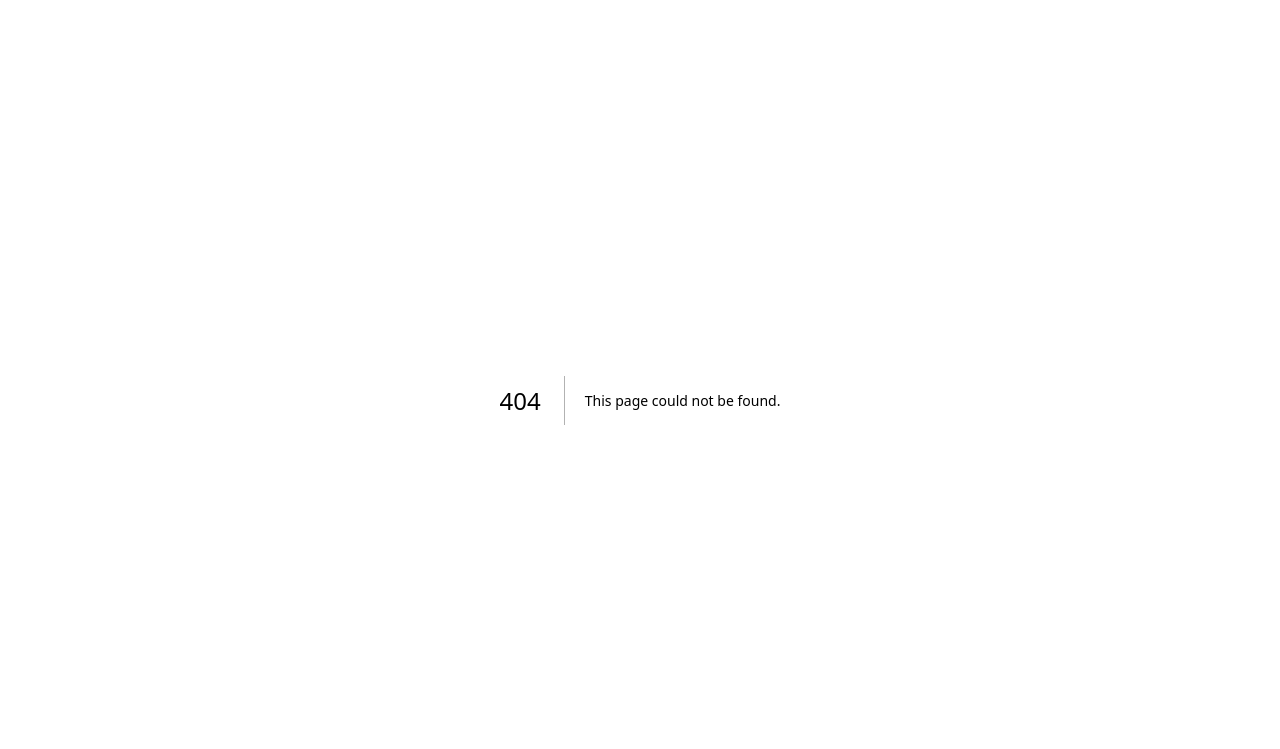
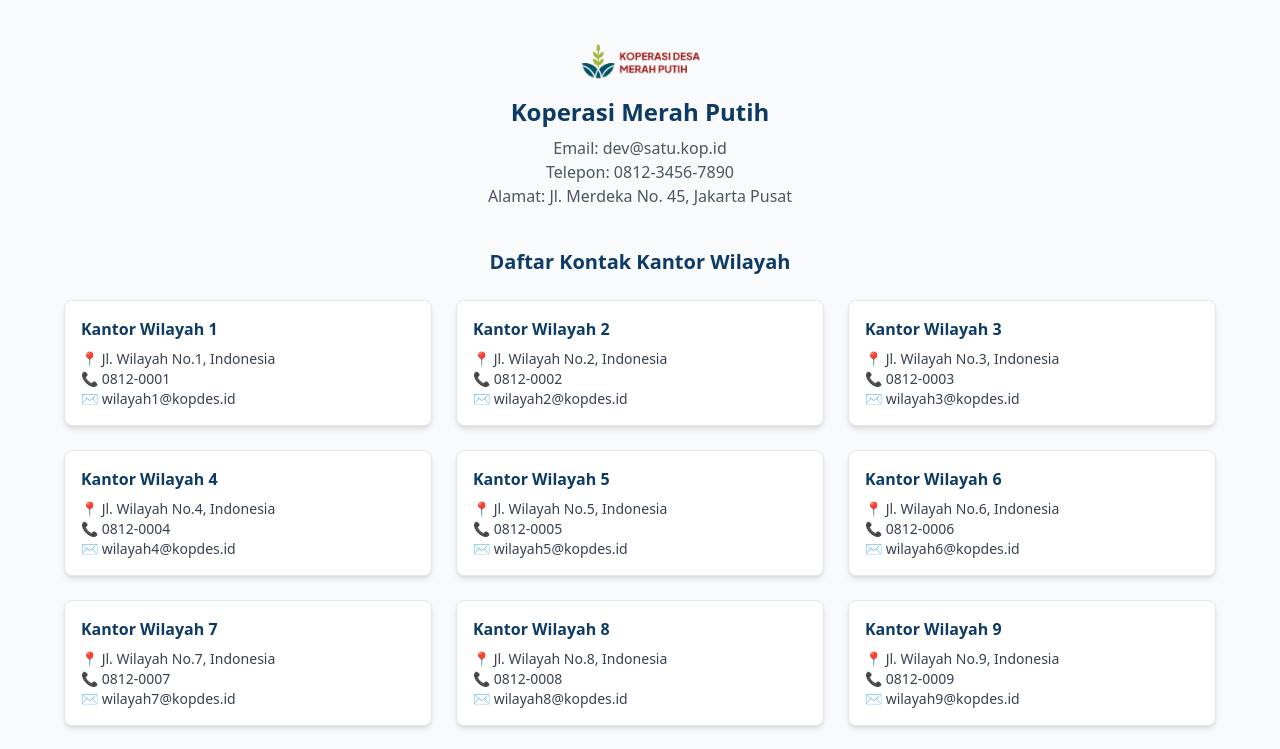
Before and after one commit to kop-go-id/kopdes-merah-putih, a Next.js app in the folder frontend/: page /kontak in a window 1280 px wide. Before the commit this address had no page. Shown: the top 749 px of the page. Built offline with nearby package versions, Linux system fonts and the light colour scheme.

Commit message:
contacts

```diff
--- a/frontend/src/components/Navbar.js
+++ b/frontend/src/components/Navbar.js
@@ -7,12 +7,13 @@ const Navbar = () => {
   const [isOpen, setIsOpen] = useState(false);
 
   const navItems = [
-    { name: "Tentang", link: "about" },
-    { name: "Model", link: "model" },
-    { name: "Manfaat", link: "benefit" },
-    { name: "Jenis", link: "type" },
-    { name: "Pertanyaan", link: "faq" },
-    { name: "Regulasi", link: "regulation" },
+    { name: "Tentang", link: "#about" },
+    { name: "Model", link: "#model" },
+    { name: "Manfaat", link: "#benefit" },
+    { name: "Jenis", link: "#type" },
+    { name: "Pertanyaan", link: "#faq" },
+    { name: "Regulasi", link: "#regulation" },
+    { name: "Kontak", link: "/kontak" },
   ];
 
   return (
@@ -38,7 +39,7 @@ const Navbar = () => {
             {navItems.map((item, index) => (
               <Link
                 key={index}
-                href={`#${item.link.toLowerCase()}`}
+                href={`${item.link.toLowerCase()}`}
                 className="text-md text-gray-900 hover:text-[#A0B73E] transition-colors"
               >
                 {item.name}
@@ -70,7 +71,7 @@ const Navbar = () => {
               {navItems.map((item, index) => (
                 <Link
                   key={index}
-                  href={`#${item.link.toLowerCase()}`}
+                  href={`${item.link.toLowerCase()}`}
                   className="text-md text-gray-900 hover:text-[#A0B73E] transition-colors"
                   onClick={() => setIsOpen(false)}
                 >
--- /dev/null
+++ b/frontend/src/pages/kontak.js
@@ -0,0 +1,51 @@
+import React from "react";
+import Image from "next/image";
+
+export default function Contacts() {
+  const contatactData = Array.from({ length: 38 }, (_, i) => ({
+    nama: `Kantor Wilayah ${i + 1}`,
+    email: `wilayah${i + 1}@kopdes.id`,
+    phone: `0812-000${i + 1}`,
+    alamat: `Jl. Wilayah No.${i + 1}, Indonesia`
+  }));
+
+  return (
+    <div className="min-h-screen bg-gray-50 px-4 py-10">
+      {/* Logo dan Kontak Utama */}
+      <div className="max-w-4xl mx-auto text-center mb-10">
+        <Image
+          src="/images/logo.png" // Ganti dengan path logo kamu
+          alt="Logo Koperasi Merah Putih"
+          width={120}
+          height={120}
+          className="mx-auto mb-4"
+        />
+        <h1 className="text-2xl font-bold text-[#0D3B66]">Koperasi Merah Putih</h1>
+        <p className="mt-2 text-gray-600">Email: dev@satu.kop.id</p>
+        <p className="text-gray-600">Telepon: 0812-3456-7890</p>
+        <p className="text-gray-600">Alamat: Jl. Merdeka No. 45, Jakarta Pusat</p>
+      </div>
+
+      {/* Daftar Kontak Kantor Wilayah */}
+      <div className="max-w-6xl mx-auto">
+        <h2 className="text-xl font-semibold text-[#0D3B66] mb-6 text-center">
+          Daftar Kontak Kantor Wilayah
+        </h2>
+
+        <div className="grid grid-cols-1 sm:grid-cols-2 lg:grid-cols-3 gap-6">
+          {contatactData.map((item, index) => (
+            <div
+              key={index}
+              className="bg-white shadow-md rounded-lg p-4 border border-gray-200"
+            >
+              <h3 className="font-bold text-[#0D3B66] mb-2">{item.nama}</h3>
+              <p className="text-sm text-gray-700">📍 {item.alamat}</p>
+              <p className="text-sm text-gray-700">📞 {item.phone}</p>
+              <p className="text-sm text-gray-700">✉️ {item.email}</p>
+            </div>
+          ))}
+        </div>
+      </div>
+    </div>
+  );
+}
```
